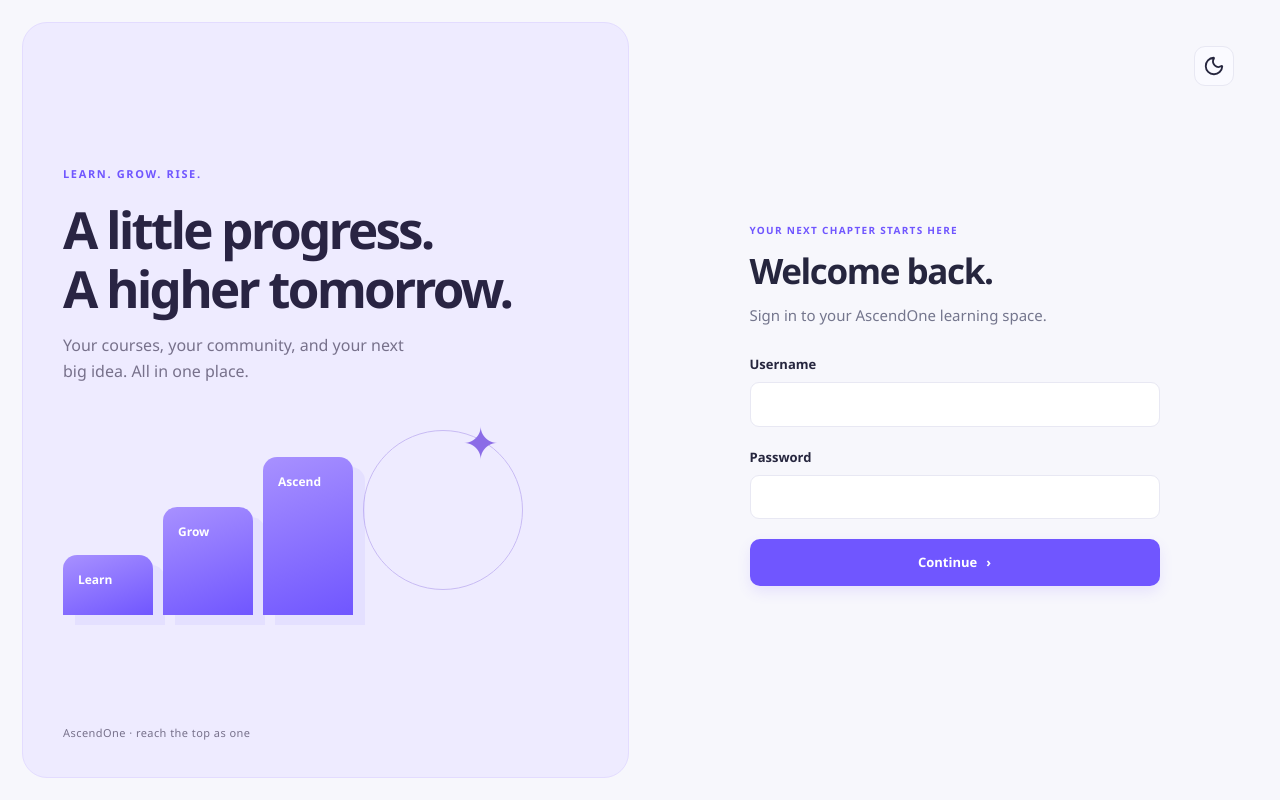
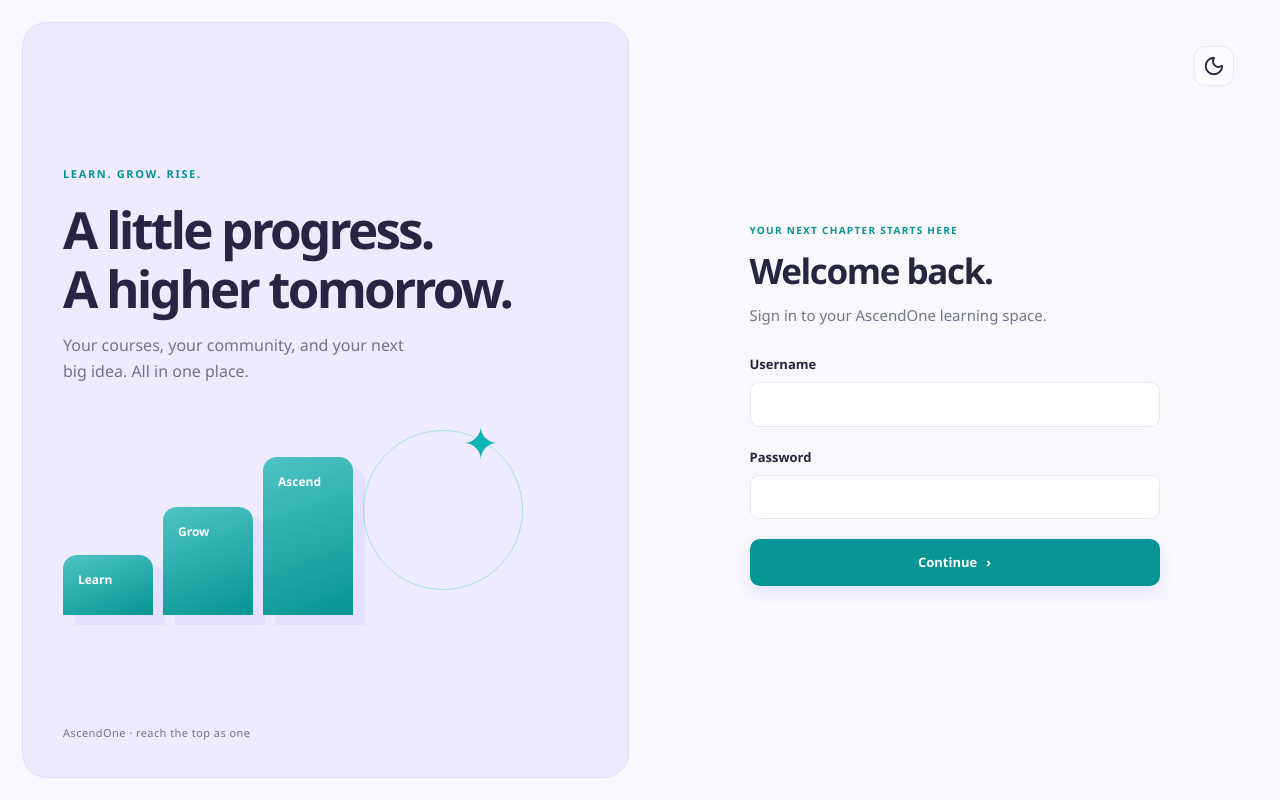
Before and after one commit to vonvoncode/WEBDEV-Midterms-LMS, a PHP site: page /index.html in a window 1280 px wide. Run offline with PHP 8.4, Linux system fonts and the light colour scheme.

Commit message:
Fixed: Color to teal

```diff
--- a/assets/css/style.css
+++ b/assets/css/style.css
@@ -6,12 +6,12 @@
   --text: #26263e;
   --muted: #74768d;
   --line: #e8e8f3;
-  --primary: #7056ff;
-  --primary-hover: #5940e6;
-  --primary-soft: #efecff;
-  --primary-light: #a891ff;
-  --primary-glow: #8b6ce7;
-  --primary-line: #c8bbf4;
+  --primary: #069494;
+  --primary-hover: #057a7a;
+  --primary-soft: #e0f5f5;
+  --primary-light: #4fc4c4;
+  --primary-glow: #0bb3b3;
+  --primary-line: #a8e2e2;
   --danger: #c93d5e;
   --success: #168267;
   --shadow: 0 12px 32px rgb(43 35 89 / 5%);
@@ -25,9 +25,9 @@
   --text: #f3f1ff;
   --muted: #b0adc5;
   --line: #36364c;
-  --primary: #a393ff;
-  --primary-hover: #b6a9ff;
-  --primary-soft: #343052;
+  --primary: #2dd4d4;
+  --primary-hover: #52e0e0;
+  --primary-soft: #123939;
   --danger: #ff91aa;
   --success: #60d6b6;
   --shadow: 0 12px 32px rgb(0 0 0 / 12%);
```
Also changed, not shown: assets/favicon-v2.svg, assets/favicon.svg.
